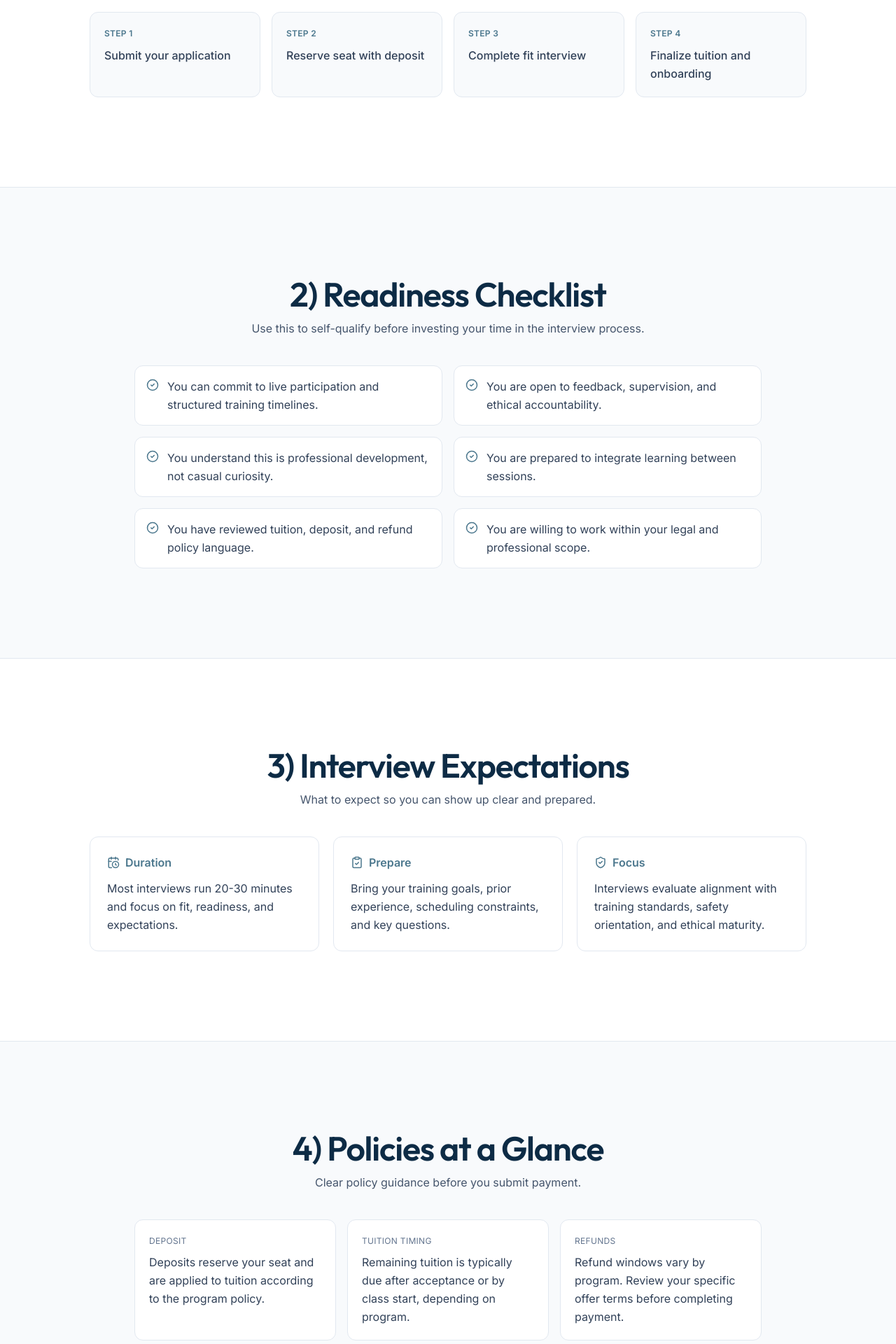
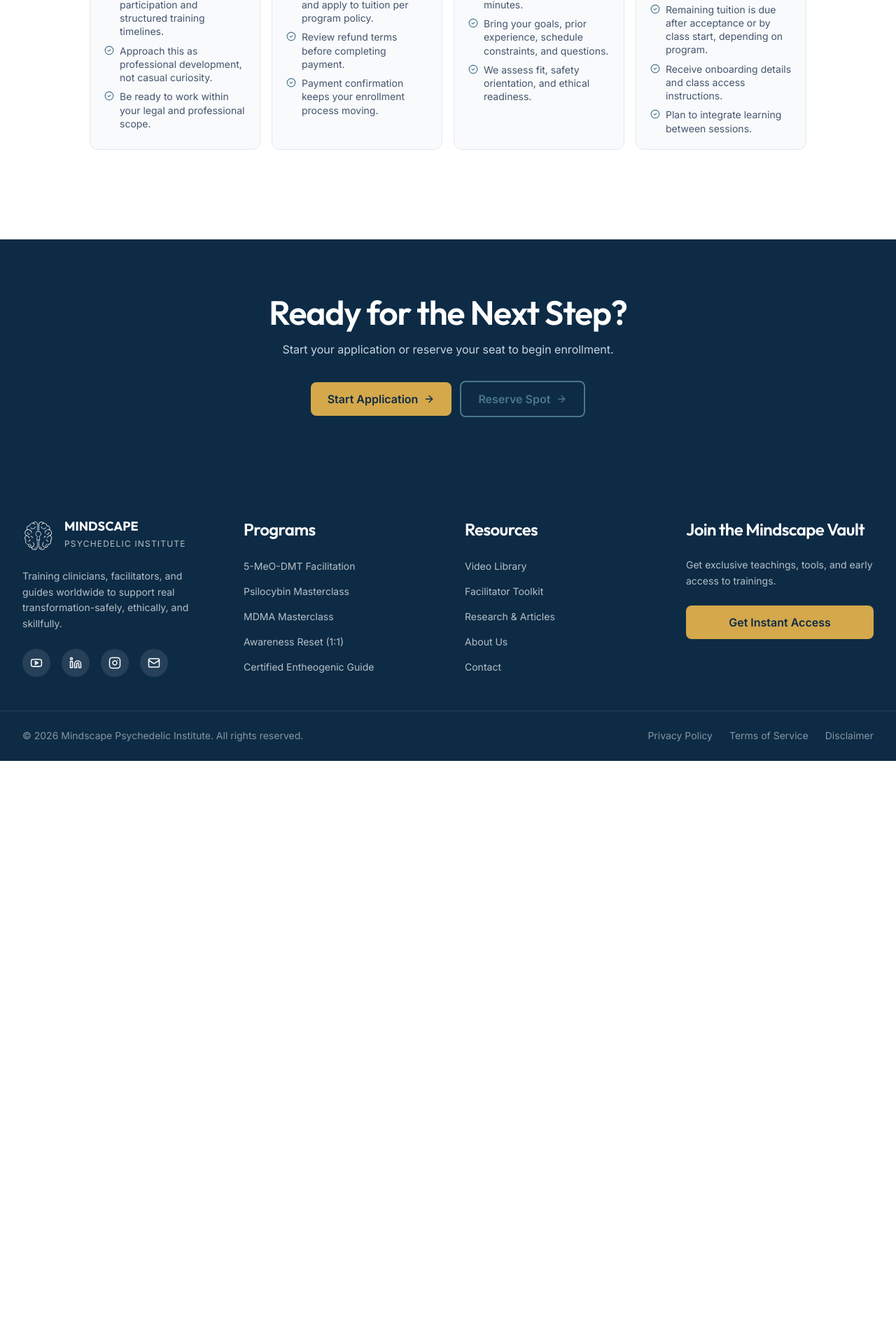
Before and after one commit to armchairfuturist-code/mindscape-site, a Next.js app: page /apply in a window 1280 px wide. Shown: the part 620-2540 px from the top of the page at 70% size. After the commit the page ends 1707 px from the top, so only its background shows below. Built offline with nearby package versions, Linux system fonts and the light colour scheme.

Commit message:
Application guide

```diff
--- a/src/app/apply/page.tsx
+++ b/src/app/apply/page.tsx
@@ -1,8 +1,42 @@
 import type { Metadata } from "next";
 import Link from "next/link";
-import { ArrowRight, CalendarClock, CheckCircle2, ClipboardCheck, ShieldCheck } from "lucide-react";
+import { ArrowRight, CheckCircle2 } from "lucide-react";
 
 const defaultApplicationLink = "https://mindscape.mykajabi.com/pl/2148013702";
+const enrollmentFlow = [
+    {
+        title: "Submit your application",
+        details: [
+            "Commit to live participation and structured training timelines.",
+            "Approach this as professional development, not casual curiosity.",
+            "Be ready to work within your legal and professional scope.",
+        ],
+    },
+    {
+        title: "Reserve seat with deposit",
+        details: [
+            "Deposits reserve your seat and apply to tuition per program policy.",
+            "Review refund terms before completing payment.",
+            "Payment confirmation keeps your enrollment process moving.",
+        ],
+    },
+    {
+        title: "Complete fit interview",
+        details: [
+            "Most interviews run 20-30 minutes.",
+            "Bring your goals, prior experience, schedule constraints, and questions.",
+            "We assess fit, safety orientation, and ethical readiness.",
+        ],
+    },
+    {
+        title: "Finalize tuition and onboarding",
+        details: [
+            "Remaining tuition is due after acceptance or by class start, depending on program.",
+            "Receive onboarding details and class access instructions.",
+            "Plan to integrate learning between sessions.",
+        ],
+    },
+];
 
 export const metadata: Metadata = {
     title: "Application & Interview Guide | Mindscape Institute",
@@ -28,111 +62,21 @@ export default function ApplicationGuidePage() {
             <section className="section bg-white">
                 <div className="container-custom">
                     <div className="max-w-5xl mx-auto">
-                        <div className="text-center mb-10">
-                            <h2 className="text-3xl font-heading font-semibold text-navy mb-3">1) What Happens Next</h2>
-                            <p className="text-slate-600">A straightforward timeline from initial application to enrollment confirmation.</p>
-                        </div>
-
-                        <div className="grid md:grid-cols-4 gap-4">
-                            {[
-                                "Submit your application",
-                                "Reserve seat with deposit",
-                                "Complete fit interview",
-                                "Finalize tuition and onboarding",
-                            ].map((step, index) => (
-                                <div key={step} className="rounded-xl border border-slate-200 bg-slate-50 p-5">
+                        <div className="grid md:grid-cols-2 xl:grid-cols-4 gap-4">
+                            {enrollmentFlow.map((step, index) => (
+                                <div key={step.title} className="rounded-xl border border-slate-200 bg-slate-50 p-5">
                                     <p className="text-xs font-semibold tracking-wide uppercase text-teal mb-2">Step {index + 1}</p>
-                                    <p className="text-slate-700 font-medium leading-snug">{step}</p>
+                                    <p className="text-slate-700 font-semibold leading-snug">{step.title}</p>
+                                    <ul className="mt-3 space-y-2">
+                                        {step.details.map((detail) => (
+                                            <li key={detail} className="flex items-start gap-2">
+                                                <CheckCircle2 size={14} className="text-teal mt-0.5 flex-shrink-0" />
+                                                <span className="text-sm text-slate-600 leading-snug">{detail}</span>
+                                            </li>
+                                        ))}
+                                    </ul>
                                 </div>
                             ))}
-                        </div>
-                    </div>
-                </div>
-            </section>
-
-            <section className="section bg-slate-50 border-y border-slate-200">
-                <div className="container-custom">
-                    <div className="max-w-4xl mx-auto">
-                        <div className="text-center mb-10">
-                            <h2 className="text-3xl font-heading font-semibold text-navy mb-3">2) Readiness Checklist</h2>
-                            <p className="text-slate-600">Use this to self-qualify before investing your time in the interview process.</p>
-                        </div>
-
-                        <div className="grid md:grid-cols-2 gap-4">
-                            {[
-                                "You can commit to live participation and structured training timelines.",
-                                "You are open to feedback, supervision, and ethical accountability.",
-                                "You understand this is professional development, not casual curiosity.",
-                                "You are prepared to integrate learning between sessions.",
-                                "You have reviewed tuition, deposit, and refund policy language.",
-                                "You are willing to work within your legal and professional scope.",
-                            ].map((item) => (
-                                <div key={item} className="flex items-start gap-3 rounded-xl bg-white border border-slate-200 p-4">
-                                    <CheckCircle2 size={18} className="text-teal mt-0.5 flex-shrink-0" />
-                                    <p className="text-slate-700 leading-snug">{item}</p>
-                                </div>
-                            ))}
-                        </div>
-                    </div>
-                </div>
-            </section>
-
-            <section className="section bg-white">
-                <div className="container-custom">
-                    <div className="max-w-5xl mx-auto">
-                        <div className="text-center mb-10">
-                            <h2 className="text-3xl font-heading font-semibold text-navy mb-3">3) Interview Expectations</h2>
-                            <p className="text-slate-600">What to expect so you can show up clear and prepared.</p>
-                        </div>
-
-                        <div className="grid md:grid-cols-3 gap-5">
-                            <div className="rounded-xl border border-slate-200 p-6">
-                                <div className="inline-flex items-center gap-2 text-teal font-semibold mb-3">
-                                    <CalendarClock size={18} />
-                                    Duration
-                                </div>
-                                <p className="text-slate-700">Most interviews run 20-30 minutes and focus on fit, readiness, and expectations.</p>
-                            </div>
-                            <div className="rounded-xl border border-slate-200 p-6">
-                                <div className="inline-flex items-center gap-2 text-teal font-semibold mb-3">
-                                    <ClipboardCheck size={18} />
-                                    Prepare
-                                </div>
-                                <p className="text-slate-700">Bring your training goals, prior experience, scheduling constraints, and key questions.</p>
-                            </div>
-                            <div className="rounded-xl border border-slate-200 p-6">
-                                <div className="inline-flex items-center gap-2 text-teal font-semibold mb-3">
-                                    <ShieldCheck size={18} />
-                                    Focus
-                                </div>
-                                <p className="text-slate-700">Interviews evaluate alignment with training standards, safety orientation, and ethical maturity.</p>
-                            </div>
-                        </div>
-                    </div>
-                </div>
-            </section>
-
-            <section className="section bg-slate-50 border-y border-slate-200">
-                <div className="container-custom">
-                    <div className="max-w-4xl mx-auto">
-                        <div className="text-center mb-10">
-                            <h2 className="text-3xl font-heading font-semibold text-navy mb-3">4) Policies at a Glance</h2>
-                            <p className="text-slate-600">Clear policy guidance before you submit payment.</p>
-                        </div>
-
-                        <div className="grid md:grid-cols-3 gap-4">
-                            <div className="rounded-xl bg-white border border-slate-200 p-5">
-                                <p className="text-xs uppercase tracking-wide text-slate-500 mb-2">Deposit</p>
-                                <p className="text-slate-700">Deposits reserve your seat and are applied to tuition according to the program policy.</p>
-                            </div>
-                            <div className="rounded-xl bg-white border border-slate-200 p-5">
-                                <p className="text-xs uppercase tracking-wide text-slate-500 mb-2">Tuition Timing</p>
-                                <p className="text-slate-700">Remaining tuition is typically due after acceptance or by class start, depending on program.</p>
-                            </div>
-                            <div className="rounded-xl bg-white border border-slate-200 p-5">
-                                <p className="text-xs uppercase tracking-wide text-slate-500 mb-2">Refunds</p>
-                                <p className="text-slate-700">Refund windows vary by program. Review your specific offer terms before completing payment.</p>
-                            </div>
                         </div>
                     </div>
                 </div>
@@ -141,7 +85,7 @@ export default function ApplicationGuidePage() {
             <section className="py-20 bg-navy text-white text-center">
                 <div className="container-custom">
                     <div className="max-w-3xl mx-auto">
-                        <h2 className="text-3xl md:text-4xl font-heading font-bold mb-4">5) Ready for the Next Step?</h2>
+                        <h2 className="text-3xl md:text-4xl font-heading font-bold mb-4">Ready for the Next Step?</h2>
                         <p className="text-slate-300 mb-8">Start your application or reserve your seat to begin enrollment.</p>
                         <div className="flex flex-col sm:flex-row items-center justify-center gap-3">
                             <a href={defaultApplicationLink} target="_blank" rel="noopener noreferrer" className="btn-primary inline-flex items-center gap-2">
```
